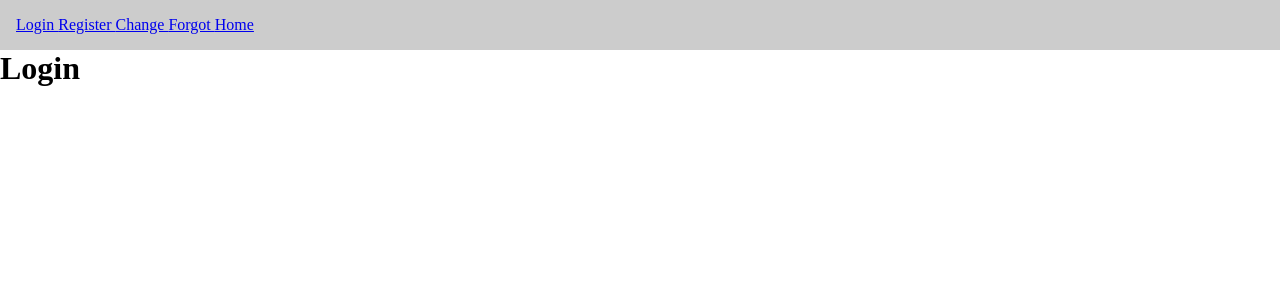
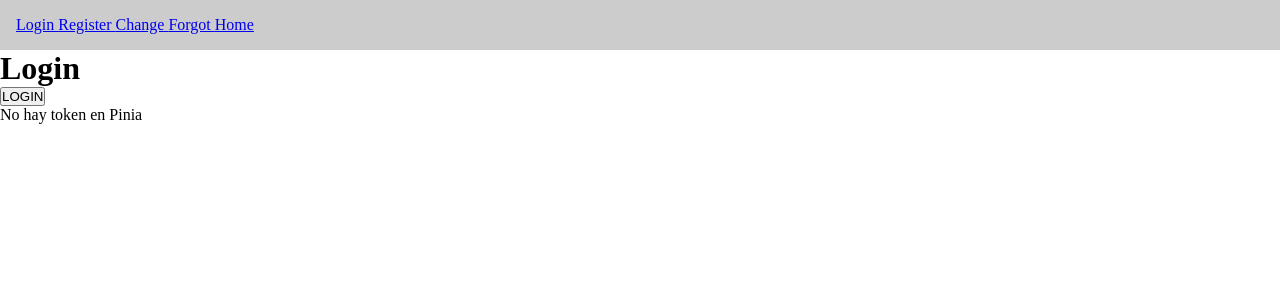
Before and after one commit to RRCris/vlisexRemake-client, a Vue app: page /#/login in a window 1280 px wide. Shown: the top 300 px of the page. Built offline with nearby package versions, Linux system fonts and the light colour scheme.

Commit message:
add pinia

```diff
--- a/package.json
+++ b/package.json
@@ -12,6 +12,7 @@
     "format": "prettier --write src/"
   },
   "dependencies": {
+    "pinia": "^2.1.6",
     "vue": "^3.3.4",
     "vue-router": "4"
   },
--- a/src/main.ts
+++ b/src/main.ts
@@ -1,6 +1,9 @@
 import { createApp } from 'vue'
 import App from './App.vue'
 import { type RouteRecordRaw, createRouter, createWebHashHistory } from 'vue-router'
+import { createPinia } from 'pinia'
+import { useToken } from '@/pinia/store'
+//componentes
 import pageLogin from '@/pages/page-login.vue'
 import pageRegister from '@/pages/page-register.vue'
 import pageForgotPass from '@/pages/page-forgotpass.vue'
@@ -8,6 +11,10 @@ import pageChangePass from '@/pages/page-changepass.vue'
 import pageNotFound from '@/pages/page-notfound.vue'
 import pageHome from '@/pages/page-home.vue'
 
+//Declaracion de APP
+const app = createApp(App)
+
+//Declarcion de rutas
 const routes: RouteRecordRaw[] = [
   { path: '/login', component: pageLogin },
   { path: '/register', component: pageRegister },
@@ -19,18 +26,31 @@ const routes: RouteRecordRaw[] = [
   { path: '/home', component: pageHome, meta: { requireAuth: true } }
 ]
 
+//creacion de enrutado
 const router = createRouter({
   history: createWebHashHistory(),
   routes: routes
 })
 
+//activePinia
+const pinia = createPinia()
+app.use(pinia)
+
+//AuthGuards
 router.beforeEach((to, from, next) => {
   if (to.matched.some((route) => route.meta.requireAuth)) {
-    setTimeout(() => next(), 2000)
+    const token = useToken().token
+    console.log('authGuards', token)
+    if (token === '123456') {
+      next()
+    } else {
+      next('/login')
+    }
   } else {
     next()
   }
 })
-const app = createApp(App)
+
+//vinculacion de la app con el enrutado y storeGlobal
 app.use(router)
 app.mount('#app')
--- a/src/pages/page-home.vue
+++ b/src/pages/page-home.vue
@@ -1,8 +1,18 @@
 <script setup lang="ts">
-import { useRoute } from "vue-router"
-const route = useRoute()
+import { useToken } from "@/pinia/store"
+const storeToken = useToken()
+
+function LogOut() {
+   storeToken.clearToken()
+}
 </script>
 <template>
    <h1>Home</h1>
+   <p>
+      {{ storeToken.token ? storeToken.token : "No hay token en Pinia" }}
+   </p>
+   <button @click="LogOut">
+      LOGOUT
+   </button>
 </template>
 <style scoped></style>
--- a/src/pages/page-login.vue
+++ b/src/pages/page-login.vue
@@ -1,5 +1,21 @@
-<script setup lang="ts"></script>
+<script setup lang="ts">
+import { useToken } from "@/pinia/store"
+import { useRouter } from "vue-router";
+const storeToken = useToken()
+const router = useRouter()
+
+
+function login() {
+   storeToken.addToken("123456")
+
+}
+
+</script>
 <template>
    <h1>Login</h1>
+   <button @click="login">LOGIN</button>
+   <p>
+      {{ storeToken.token ? storeToken.token : "No hay token en Pinia" }}
+   </p>
 </template>
 <style scoped></style>
--- /dev/null
+++ b/src/pinia/store.ts
@@ -0,0 +1,18 @@
+import { defineStore } from 'pinia'
+
+interface modelStore {
+  token: null | string
+}
+const INIT_STORE: modelStore = { token: null }
+
+export const useToken = defineStore('tokenManager', {
+  state: () => INIT_STORE,
+  actions: {
+    clearToken() {
+      this.token = null
+    },
+    addToken(newToken: string) {
+      this.token = newToken
+    }
+  }
+})
```
Also changed, not shown: 1 other file (tests, documents, lock files or other folders).
